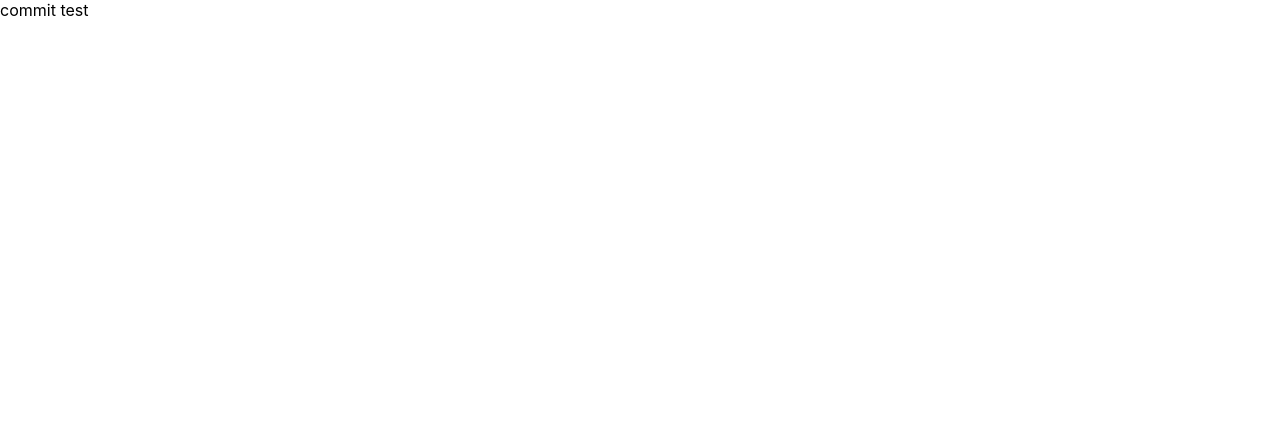
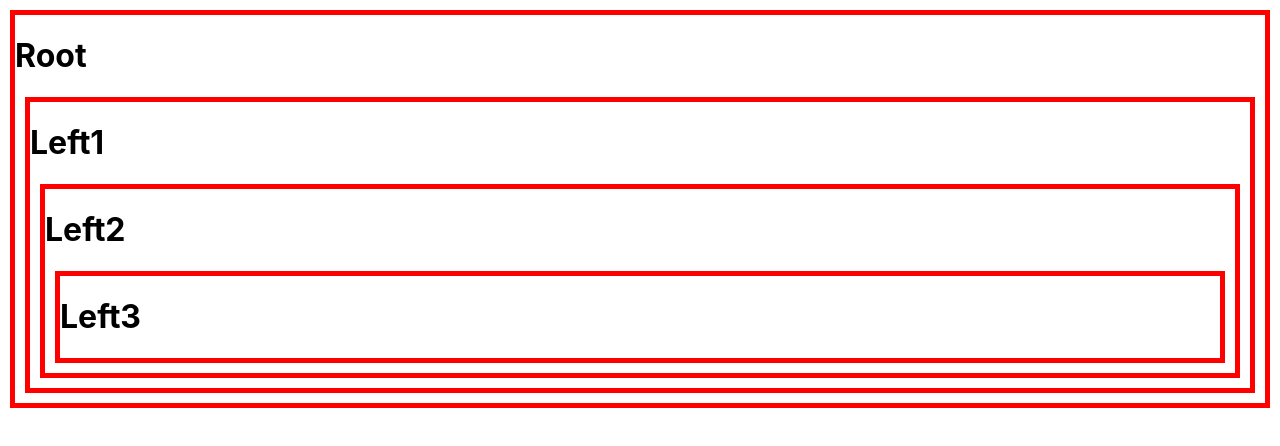
Before and after one commit to itslitulinchpin2/reactreduxbasicapp, a React (Create React App) app: page / in a window 1280 px wide. Shown: the top 446 px of the page. Built offline with nearby package versions, Linux system fonts and the light colour scheme.

Commit message:
css form setting

```diff
--- a/src/App.css
+++ b/src/App.css
@@ -36,3 +36,8 @@
     transform: rotate(360deg);
   }
 } */
+#container, #container div{
+  border: 5px solid red;
+  margin:10px;
+
+}
--- a/src/App.js
+++ b/src/App.js
@@ -1,10 +1,40 @@
 //import logo from './logo.svg';
 import './App.css';
+import React,{useState} from 'react';
+
+function Left1(){
+  return(
+    <div>
+      <h1>Left1</h1>
+      <Left2></Left2>
+    </div>
+  )
+}
+
+function Left2(){
+  return(
+    <div>
+      <h1>Left2</h1>
+      <Left3></Left3>
+    </div>
+  )
+}
+
+function Left3(){
+  return(
+    <div>
+      <h1>Left3</h1>
+    </div>
+  )
+}
+
 
 function App() {
+  const [number,setNumber]=useState(1);
   return (
-    <div>
-      commit test
+    <div id="container">
+      <h1>Root</h1>
+      <Left1></Left1>
     </div>
   );
 }
```
